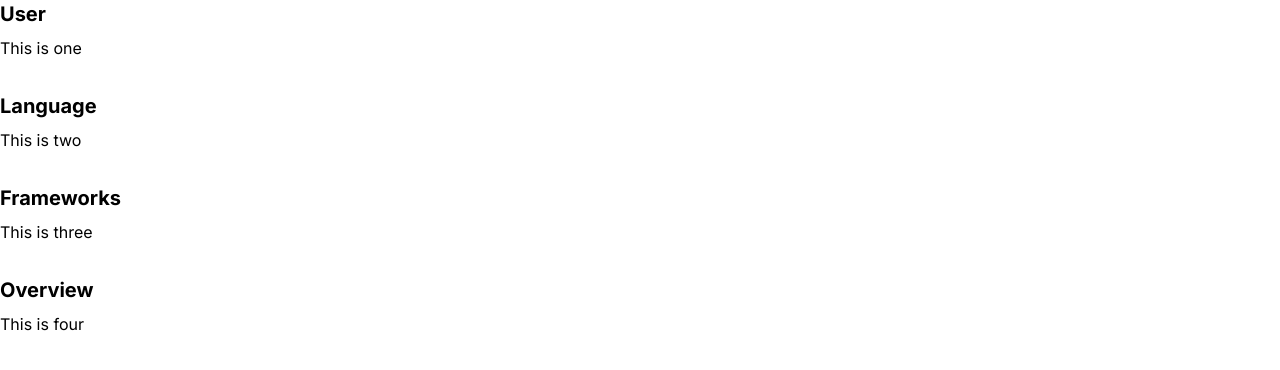
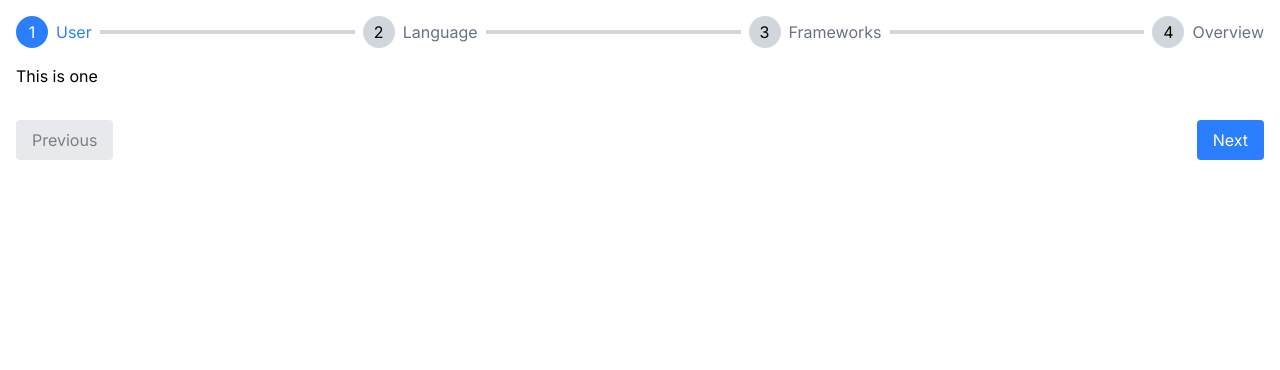
Before and after one commit to Anilbal/Pick-start, a React (Vite) app: page / in a window 1280 px wide. Shown: the top 370 px of the page. Built offline with nearby package versions, Linux system fonts and the light colour scheme.

Commit message:
stepper add

```diff
--- a/src/components/elements/stepper/stepper.tsx
+++ b/src/components/elements/stepper/stepper.tsx
@@ -1,4 +1,5 @@
 import * as React from "react";
+import { useState } from "react";
 
 interface Step {
     name: string;
@@ -9,18 +10,69 @@ interface StepperProps {
     steps: Step[];
 }
 
-const Stepper: React.FC<StepperProps> = ({steps}) => {
+const Stepper: React.FC<StepperProps> = ({ steps }) => {
+    const [currentStep, setCurrentStep] = useState(0);
+
+    const handleNext = () => {
+        if (currentStep < steps.length - 1) {
+            setCurrentStep(currentStep + 1);
+        }
+    };
+
+    const handlePrevious = () => {
+        if (currentStep > 0) {
+            setCurrentStep(currentStep - 1);
+        }
+    };
+
+    const CurrentStepComponent = steps[currentStep].component;
+
     return (
-        <div>
-            {steps.map((step: Step, index: number) => {
-                const StepComponent = step.component;
-                return (
-                    <div key={index} className="mb-8">
-                        <h1 className="text-xl font-bold mb-2">{step.name}</h1>
-                        <StepComponent/>
-                    </div>
-                );
-            })}
+        <div className="p-4">
+            <div className="flex items-center justify-between mb-4">
+                {steps.map((step, index) => (
+                    <React.Fragment key={index}>
+                        <div className="flex items-center">
+                            <div
+                                className={`w-8 h-8 rounded-full flex items-center justify-center transition-colors duration-300 ${
+                                    index <= currentStep ? "bg-blue-500 text-white" : "bg-gray-300"
+                                }`}
+                            >
+                                {index + 1}
+                            </div>
+                            <p className={`ml-2 transition-colors duration-300 ${index <= currentStep ? "text-blue-500" : "text-gray-500"}`}>
+                                {step.name}
+                            </p>
+                        </div>
+                        {index < steps.length - 1 && (
+                            <div
+                                className={`flex-1 h-1 mx-2 transition-colors duration-300 ${
+                                    index < currentStep ? "bg-blue-500" : "bg-gray-300"
+                                }`}
+                            />
+                        )}
+                    </React.Fragment>
+                ))}
+            </div>
+            <div className="mb-8">
+                <CurrentStepComponent />
+            </div>
+            <div className="flex justify-between">
+                <button
+                    onClick={handlePrevious}
+                    disabled={currentStep === 0}
+                    className="px-4 py-2 bg-gray-300 rounded disabled:opacity-50"
+                >
+                    Previous
+                </button>
+                <button
+                    onClick={handleNext}
+                    disabled={currentStep === steps.length - 1}
+                    className="px-4 py-2 bg-blue-500 text-white rounded disabled:opacity-50"
+                >
+                    Next
+                </button>
+            </div>
         </div>
     );
 };
```
